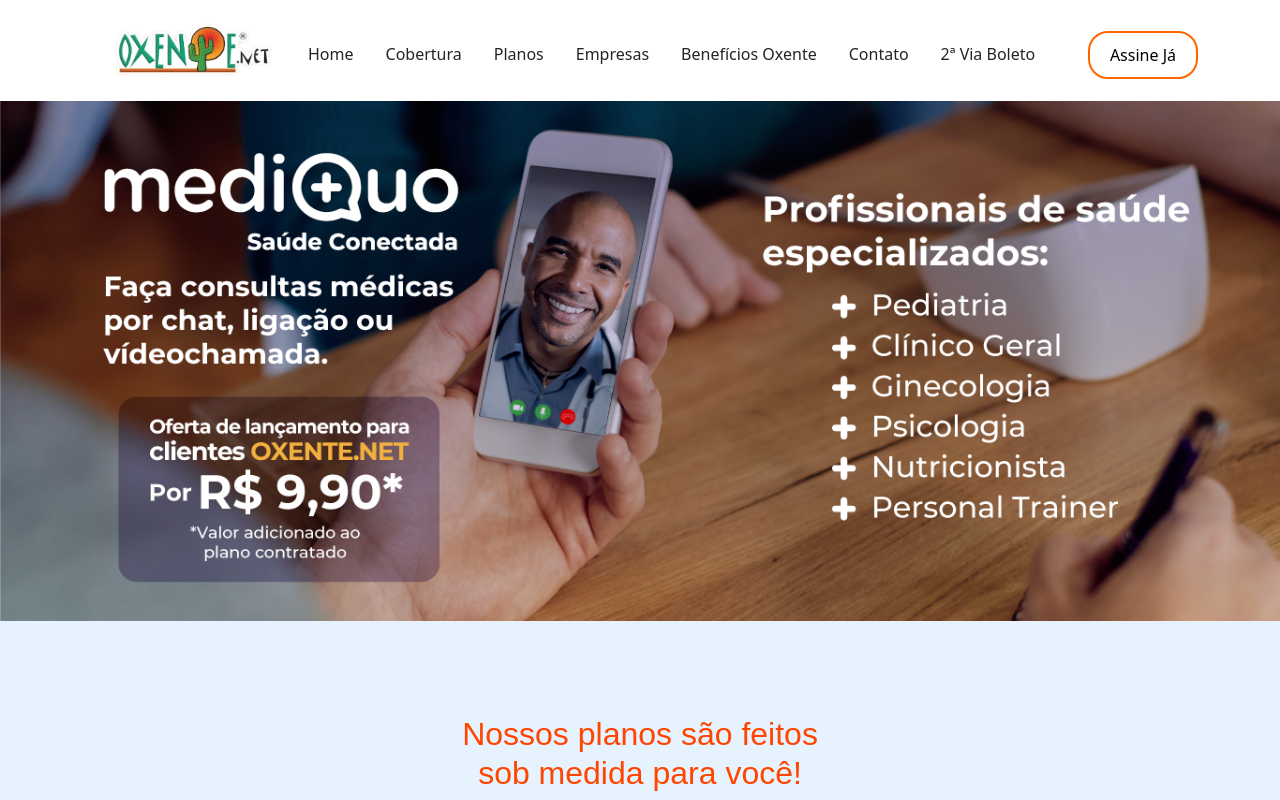
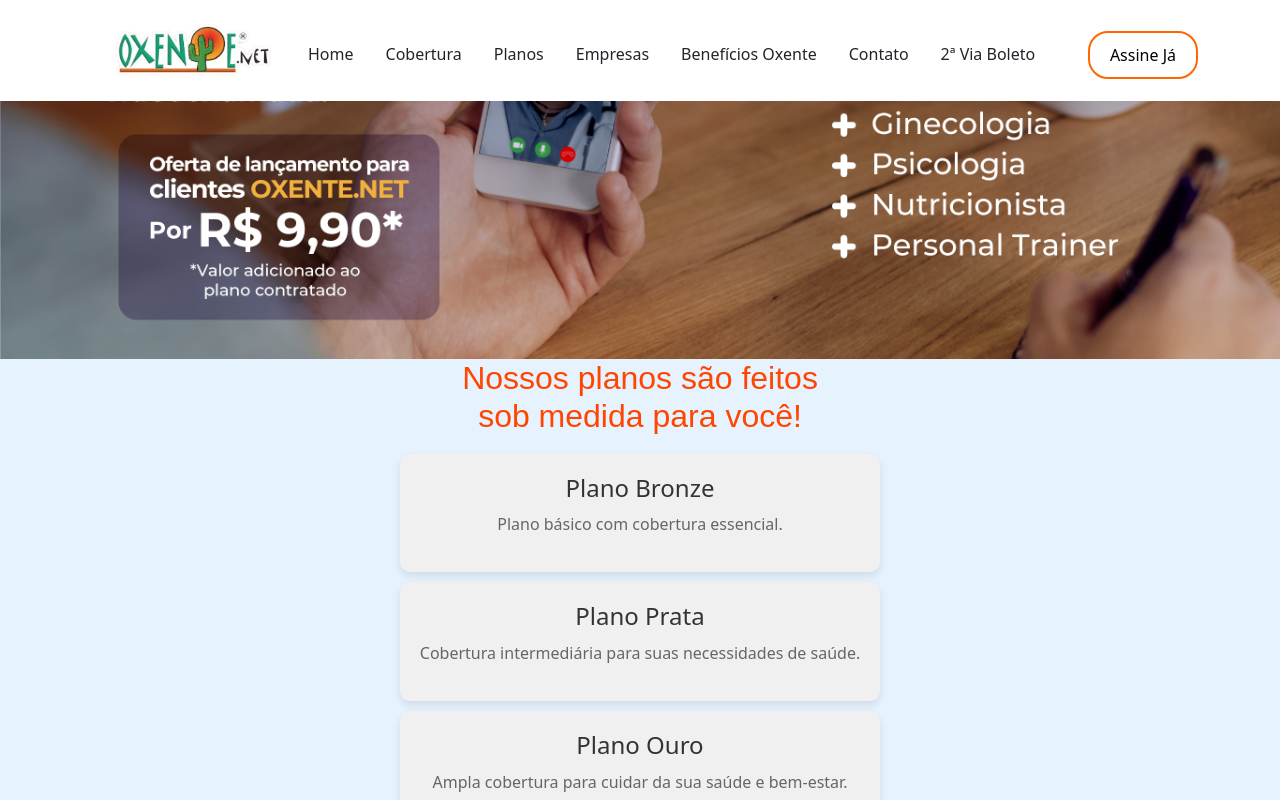
Before and after one commit to viniciusHerminio/oxente, a React (Create React App) app: page / in a window 1280 px wide. Shown: the top 800 px of the page. Built offline with nearby package versions, Linux system fonts and the light colour scheme; a web font is replaced by a local one.

Commit message:
adicao de planos

```diff
--- a/src/pages/Home.css
+++ b/src/pages/Home.css
@@ -17,3 +17,22 @@
     color: orangered;
     font-family: 'Fraset', sans-serif;
 }
+
+.plano-card {
+    background-color: #f0f0f0;
+    border-radius: 10px;
+    padding: 20px;
+    margin: 10px;
+    box-shadow: 0 4px 8px rgba(0, 0, 0, 0.1);
+  }
+
+  .plano-card h3 {
+    font-size: 1.5rem;
+    margin-bottom: 10px;
+    color: #333;
+  }
+
+  .plano-card p {
+    font-size: 1rem;
+    color: #666;
+  }
--- a/src/pages/home.js
+++ b/src/pages/home.js
@@ -29,12 +29,41 @@
     <img src={mediquoBanner} className='imagemCarrossel' alt='mediquoBanner' onDragStart={handleDragStart} role="presentation" />,
   ];
 
+  const planos = [
+    {
+      nome: 'Plano Bronze',
+      descricao: 'Plano básico com cobertura essencial.',
+    },
+    {
+      nome: 'Plano Prata',
+      descricao: 'Cobertura intermediária para suas necessidades de saúde.',
+    },
+    {
+      nome: 'Plano Ouro',
+      descricao: 'Ampla cobertura para cuidar da sua saúde e bem-estar.',
+    },
+    {
+      nome: 'Plano Diamante',
+      descricao: 'O plano premium com cobertura completa e exclusiva.',
+    },
+  ];
+
+  const renderPlanosCards = () => {
+    return planos.map((plano, index) => (
+      <div key={index} className="plano-card">
+        <h3>{plano.nome}</h3>
+        <p>{plano.descricao}</p>
+      </div>
+    ));
+  };
+
   return (
     <div className={`home-container ${isMobile ? 'mobile' : ''}`}>
       {isMobile ? (
-        <h2>Nossos planos são feitos<br /> sob medida para você!</h2>
+        <h2 className='titleCell'>Nossos planos são feitos<br /> sob medida para você!</h2>
       ) : (
-        <><AliceCarousel
+        <>
+          <AliceCarousel
             autoPlay={true}
             autoPlayControls={false}
             autoPlayInterval={5000}
@@ -44,7 +73,13 @@
             disableButtonsControls
             disableDotsControls
             mouseTracking
-            items={items} /><h2>Nossos planos são feitos<br /> sob medida para você!</h2></>
+            items={items}
+          />
+          <h2>Nossos planos são feitos<br /> sob medida para você!</h2>
+          <div className="planos-container">
+            {renderPlanosCards()}
+          </div>
+        </>
       )}
     </div>
   );
```
